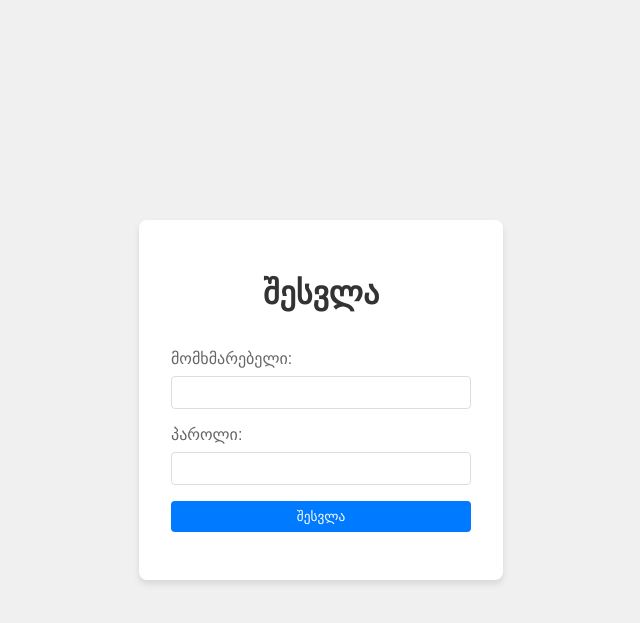
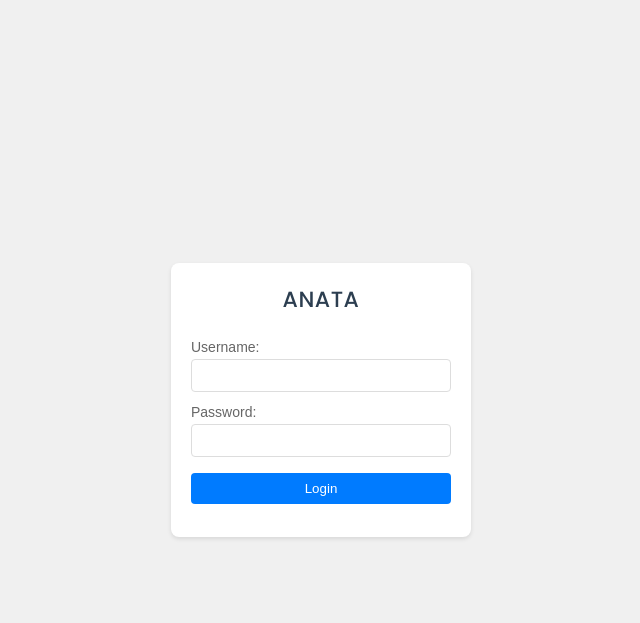
Before and after one commit to msggg12/anata001, a Flask app: page /login in a window 1280 px wide. Shown: the top 623 px of the page, without its empty margins (319-959 px from the left). Run offline with Flask 2, Linux system fonts and the light colour scheme.

Commit message:
LOGIN Working, JSON Working

```diff
--- a/server/app.py
+++ b/server/app.py
@@ -19,7 +19,7 @@ CORS(app)
 socketio = SocketIO(app, cors_allowed_origins="*")
 
 def emit_update_computers(computers):
-    socketio.emit('update_computers', computers)
+    socketio.emit('update_computer_list', computers)
 
 @app.route('/')
 @login_required
@@ -95,6 +95,7 @@ def handle_edit_hostname(data):
         computers[new_hostname] = computers.pop(old_hostname)
         save_data(Config.COMPUTERS_FILE, computers)
         emit_update_computers(computers)
+        emit('hostname_updated', {'success': True})
         logger.info(f"Hostname changed from {old_hostname} to {new_hostname}")
     else:
         logger.warning(f"Invalid hostname edit attempt: {old_hostname} to {new_hostname}")
@@ -109,9 +110,24 @@ def handle_delete_hostname(data):
         del computers[hostname]
         save_data(Config.COMPUTERS_FILE, computers)
         emit_update_computers(computers)
+        emit('hostname_deleted', {'success': True})
         logger.info(f"Hostname deleted: {hostname}")
     else:
         logger.warning(f"Attempt to delete non-existent hostname: {hostname}")
+        emit('error', {'message': 'ჰოსტის სახელი ვერ მოიძებნა'})
+
+@socketio.on('request_data')
+def handle_request_data(data):
+    computers = load_data(Config.COMPUTERS_FILE)
+    hostname = data.get('hostname')
+    if hostname in computers:
+        emit('request_data_for_host', {
+            'hostname': hostname,
+            'data': computers[hostname]
+        })
+        logger.info(f"Data requested for hostname: {hostname}")
+    else:
+        logger.warning(f"Data requested for non-existent hostname: {hostname}")
         emit('error', {'message': 'ჰოსტის სახელი ვერ მოიძებნა'})
 
 @socketio.on('update_computer_data')
--- /dev/null
+++ b/static/css/login.css
@@ -0,0 +1,72 @@
+@import url('https://fonts.googleapis.com/css2?family=Poppins:wght@500&display=swap');
+body {
+    font-family: Arial, sans-serif;
+    background-color: #f0f0f0;
+    display: flex;
+    justify-content: center;
+    align-items: center;
+    height: 100vh;
+    margin: 0;
+}
+
+.login-container {
+    background-color: white;
+    padding: 20px;
+    border-radius: 8px;
+    box-shadow: 0 2px 4px rgba(0, 0, 0, 0.1);
+    width: 260px;
+}
+
+
+
+/* Keep existing CSS and just add/update these styles */
+
+h1 {
+    text-align: center;
+    color: #2c3e50;
+    font-family: 'Poppins', Arial, sans-serif;
+    font-size: 22px;
+    margin: 0 0 15px 0;
+    font-weight: 500;
+    letter-spacing: 0.5px;
+}
+
+
+form {
+    display: flex;
+    flex-direction: column;
+}
+
+label {
+    margin-top: 8px;
+    color: #666;
+    font-size: 14px;
+}
+
+input {
+    padding: 8px;
+    margin: 4px 0;
+    border: 1px solid #ddd;
+    border-radius: 4px;
+}
+
+button {
+    margin-top: 12px;
+    padding: 8px;
+    background-color: #007bff;
+    color: white;
+    border: none;
+    border-radius: 4px;
+    cursor: pointer;
+}
+
+button:hover {
+    background-color: #0056b3;
+}
+
+.error-message {
+    color: red;
+    margin-top: 8px;
+    text-align: center;
+    font-size: 13px;
+}
--- a/templates/login.html
+++ b/templates/login.html
@@ -1,75 +1,22 @@
 <!DOCTYPE html>
-<html lang="ka">
+<html lang="en">
 <head>
     <meta charset="UTF-8">
     <meta name="viewport" content="width=device-width, initial-scale=1.0">
-    <title>შესვლა</title>
-    <style>
-        body {
-            font-family: Arial, sans-serif;
-            background-color: #f0f0f0;
-            display: flex;
-            justify-content: center;
-            align-items: center;
-            height: 100vh;
-            margin: 0;
-        }
-        .login-container {
-            background-color: white;
-            padding: 2rem;
-            border-radius: 8px;
-            box-shadow: 0 4px 6px rgba(0, 0, 0, 0.1);
-            width: 300px;
-        }
-        h1 {
-            text-align: center;
-            color: #333;
-        }
-        form {
-            display: flex;
-            flex-direction: column;
-        }
-        label {
-            margin-top: 1rem;
-            color: #666;
-        }
-        input {
-            padding: 0.5rem;
-            margin-top: 0.5rem;
-            border: 1px solid #ddd;
-            border-radius: 4px;
-        }
-        button {
-            margin-top: 1rem;
-            padding: 0.5rem;
-            background-color: #007bff;
-            color: white;
-            border: none;
-            border-radius: 4px;
-            cursor: pointer;
-            transition: background-color 0.3s;
-        }
-        button:hover {
-            background-color: #0056b3;
-        }
-        .error-message {
-            color: red;
-            margin-top: 1rem;
-            text-align: center;
-        }
-    </style>
+    <title>Login - ANATA</title>
+    <link rel="stylesheet" href="/static/css/login.css">
 </head>
 <body>
     <div class="login-container">
-        <h1>შესვლა</h1>
+        <h1>ANATA</h1>
         <form id="loginForm">
-            <label for="username">მომხმარებელი:</label>
+            <label for="username">Username:</label>
             <input type="text" id="username" name="username" required>
 
-            <label for="password">პაროლი:</label>
+            <label for="password">Password:</label>
             <input type="password" id="password" name="password" required>
 
-            <button type="submit">შესვლა</button>
+            <button type="submit">Login</button>
         </form>
         <p id="errorMessage" class="error-message"></p>
     </div>
@@ -91,14 +38,14 @@
             .then(response => response.json())
             .then(data => {
                 if (data.success) {
-                    window.location.href = '/'; // გადამისამართება მთავარ გვერდზე
+                    window.location.href = '/';
                 } else {
                     document.getElementById('errorMessage').textContent = data.message;
                 }
             })
             .catch(error => {
                 console.error('Error:', error);
-                document.getElementById('errorMessage').textContent = 'დაფიქსირდა შეცდომა, გთხოვთ სცადოთ თავიდან.';
+                document.getElementById('errorMessage').textContent = 'An error occurred. Please try again.';
             });
         });
     </script>
```
Also changed, not shown: data/computers.json (+26 -1 lines), static/js/script.js (+51 -1 lines).
